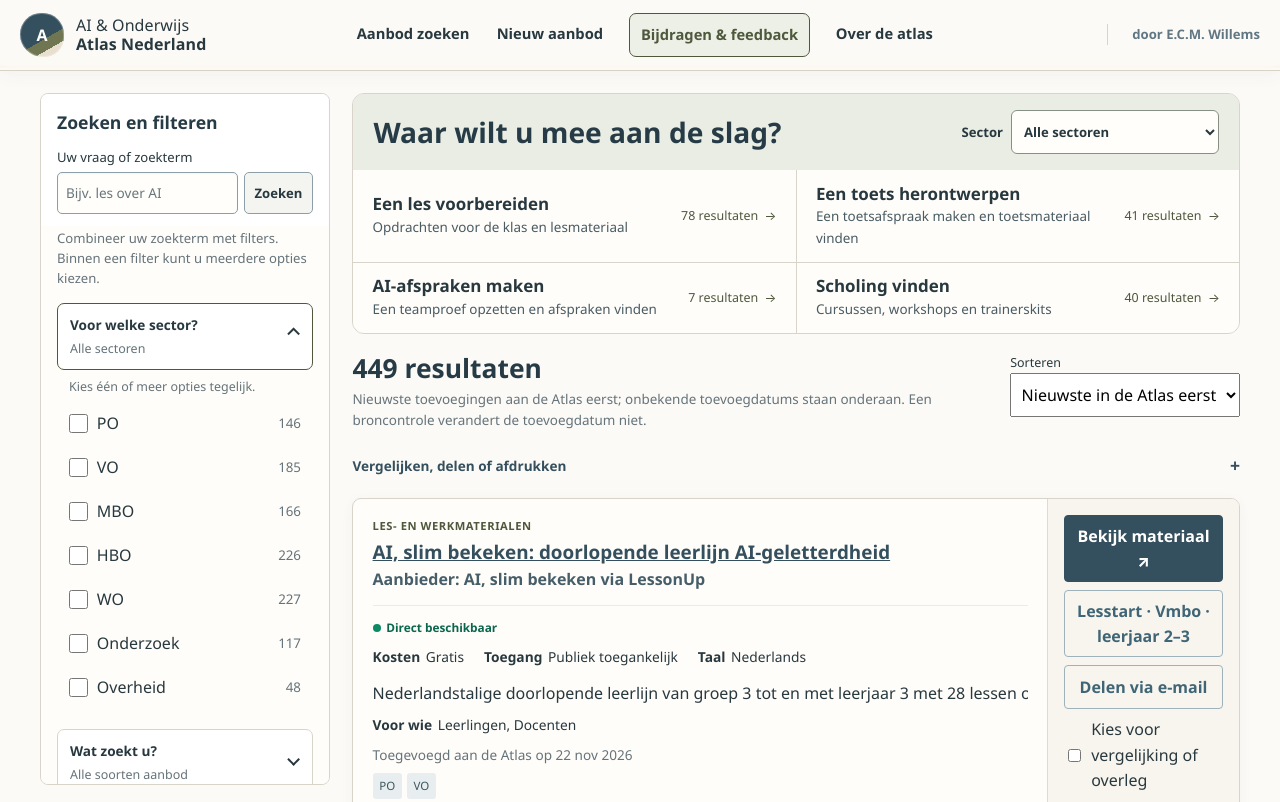
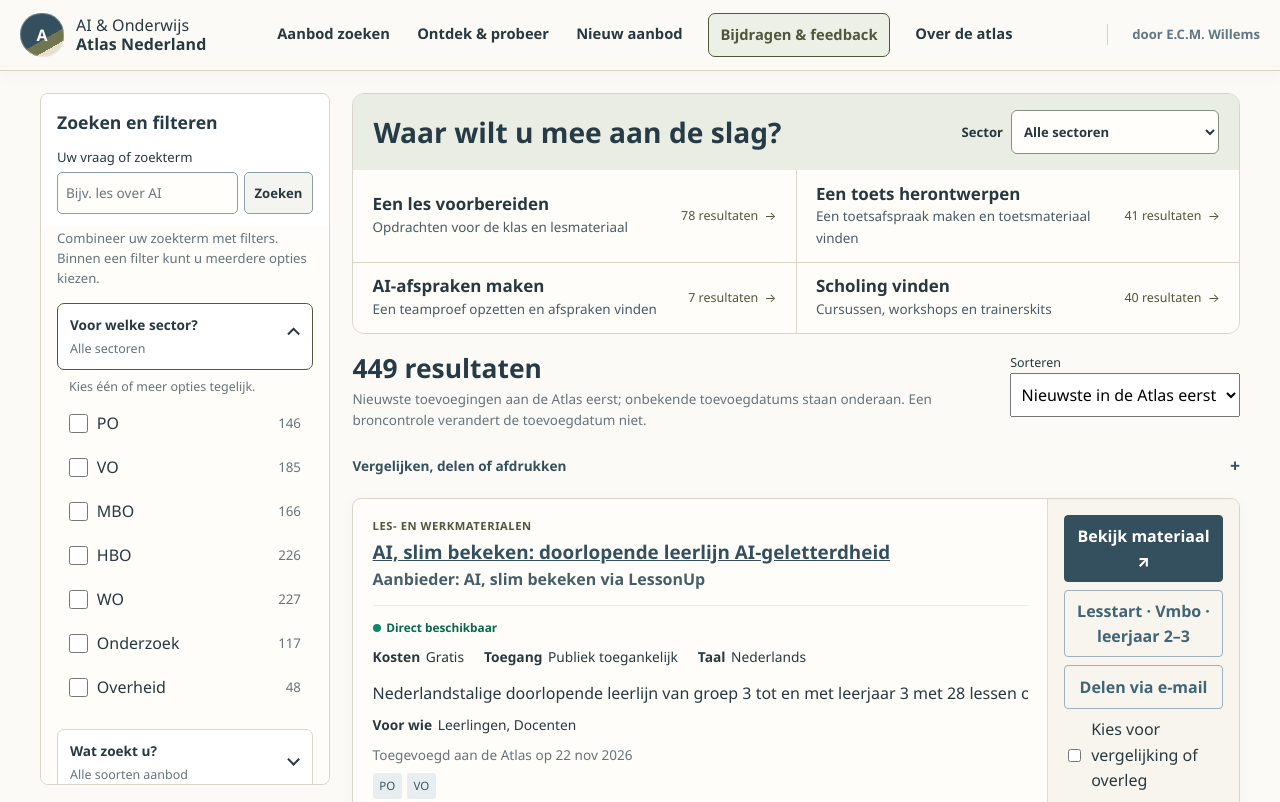
Before and after one commit to ECMW/ai-onderwijs-atlas-nederland, a plain HTML site: page index.html in a window 1280 px wide. Shown: the top 802 px of the page. Drawn offline with Linux system fonts and the light colour scheme.

Commit message:
feat: link experimentele lesproeven vanuit Atlas navigatie

```diff
--- a/index.html
+++ b/index.html
@@ -32,7 +32,7 @@
     <a class="brand" href="#home" aria-label="AI & Onderwijs Atlas Nederland, home"><span class="brand-mark" aria-hidden="true">A</span><span>AI & Onderwijs<br><strong>Atlas Nederland</strong></span></a>
     <button class="menu" aria-expanded="false" aria-controls="nav">Menu</button>
     <nav id="nav" aria-label="Hoofdnavigatie">
-      <a href="#zoeken">Aanbod zoeken</a><a href="#nieuw">Nieuw aanbod</a><a href="#bijdragen" class="nav-contribute">Bijdragen &amp; feedback</a><a href="#over">Over de atlas</a>
+      <a href="#zoeken">Aanbod zoeken</a><a href="ontdek-en-probeer.html">Ontdek &amp; probeer</a><a href="#nieuw">Nieuw aanbod</a><a href="#bijdragen" class="nav-contribute">Bijdragen &amp; feedback</a><a href="#over">Over de atlas</a>
     </nav>
     <span class="header-credit">door E.C.M. Willems</span>
   </header>
```
